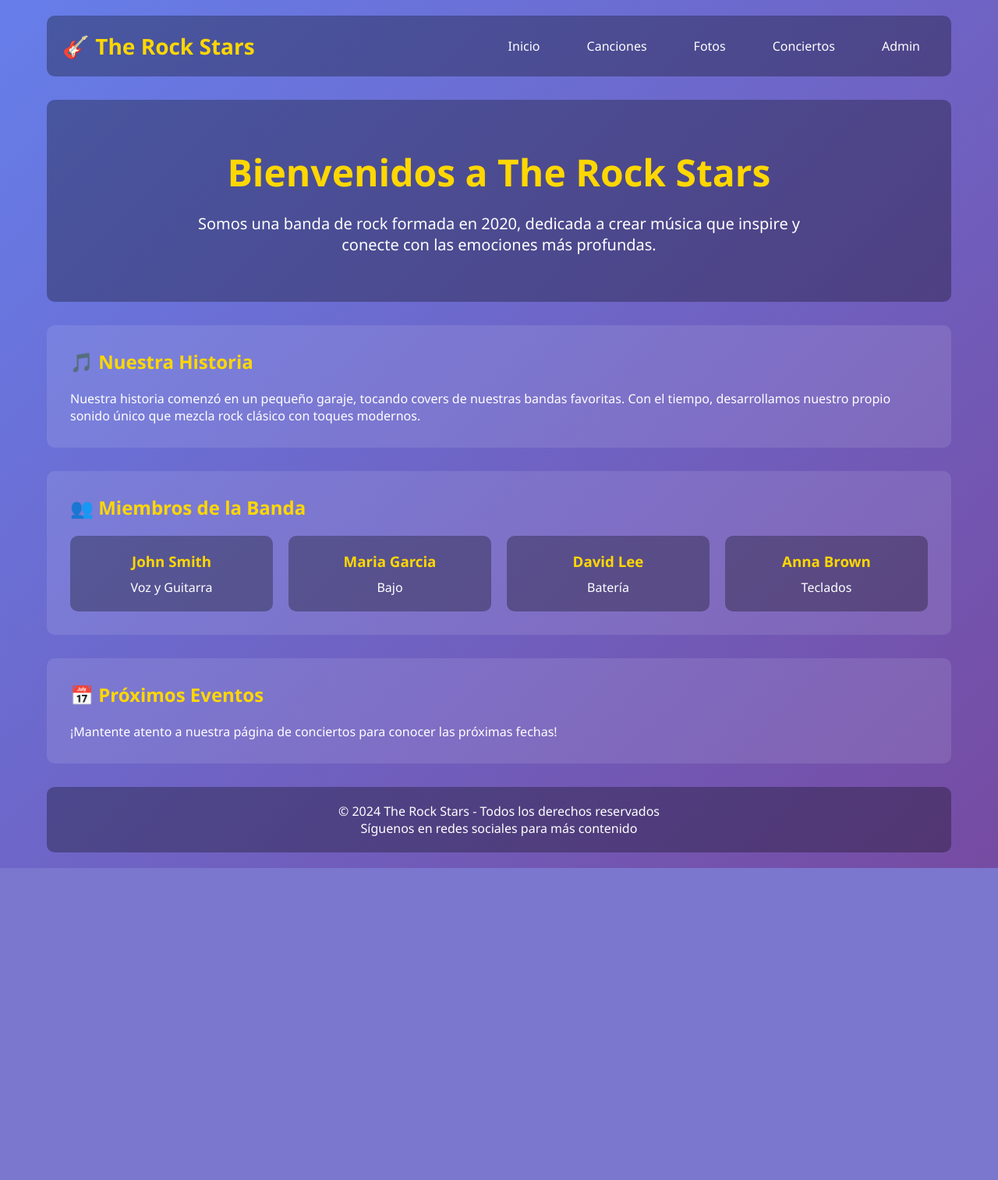
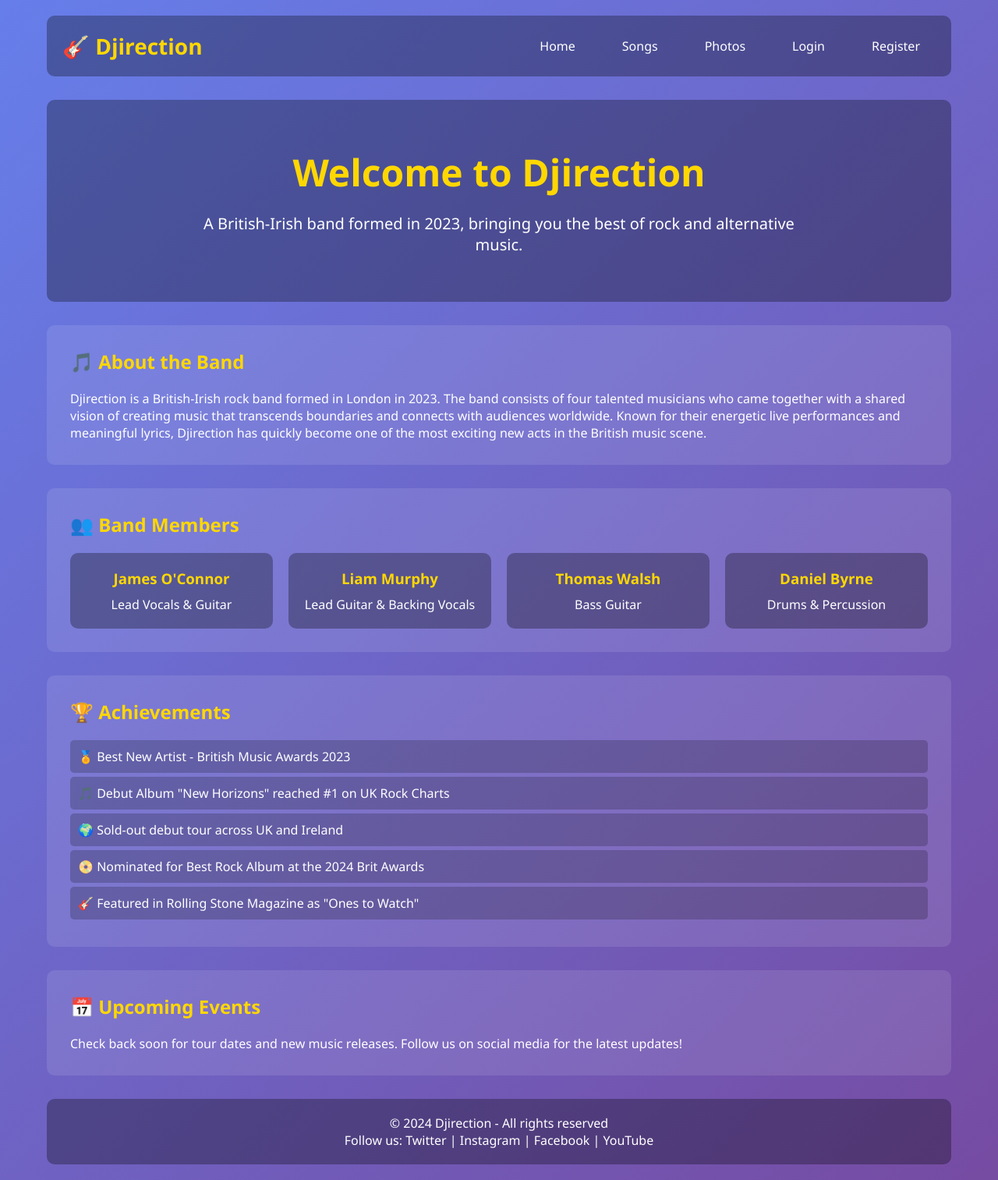
Before and after one commit to devCamayo/Back-end-Development-Capstone, a Django app: page / in a window 1280 px wide. Shown: the whole page at 78% size. Before the commit the page ends 1113 px from the top, so only its background shows below. Run offline with Django 4.2, Linux system fonts and the light colour scheme; parts of the project's set-up code (start-up, migrations or seed data) failed here and were passed over.

Commit message:
cambios finales

```diff
--- a/capstone/templates/home.html
+++ b/capstone/templates/home.html
@@ -1,9 +1,9 @@
 <!DOCTYPE html>
-<html lang="es">
+<html lang="en">
 <head>
     <meta charset="UTF-8">
     <meta name="viewport" content="width=device-width, initial-scale=1.0">
-    <title>The Rock Stars - Banda de Rock</title>
+    <title>Djirection - Official Band Website</title>
     <style>
         * {
             margin: 0;
@@ -112,6 +112,18 @@
             color: #ffd700;
         }
 
+        .achievements {
+            list-style: none;
+            padding: 0;
+        }
+
+        .achievements li {
+            padding: 10px;
+            margin: 5px 0;
+            background: rgba(0,0,0,0.2);
+            border-radius: 5px;
+        }
+
         footer {
             text-align: center;
             padding: 20px;
@@ -126,48 +138,69 @@
         <header>
             <nav>
                 <div class="logo">
-                    <h1>🎸 {{ band_name }}</h1>
+                    <h1>🎸 Djirection</h1>
                 </div>
                 <ul class="nav-links">
-                    <li><a href="/">Inicio</a></li>
-                    <li><a href="/songs/">Canciones</a></li>
-                    <li><a href="/photos/">Fotos</a></li>
-                    <li><a href="/concerts/">Conciertos</a></li>
-                    <li><a href="/admin/">Admin</a></li>
+                    <li><a href="/">Home</a></li>
+                    <li><a href="/songs/">Songs</a></li>
+                    <li><a href="/photos/">Photos</a></li>
+                    <li><a href="/login/">Login</a></li>
+                    <li><a href="/register/">Register</a></li>
                 </ul>
             </nav>
         </header>
 
         <div class="hero">
-            <h1>Bienvenidos a {{ band_name }}</h1>
-            <p>{{ band_description }}</p>
+            <h1>Welcome to Djirection</h1>
+            <p>A British-Irish band formed in 2023, bringing you the best of rock and alternative music.</p>
         </div>
 
         <div class="section">
-            <h2>🎵 Nuestra Historia</h2>
-            <p>{{ band_history }}</p>
+            <h2>🎵 About the Band</h2>
+            <p>Djirection is a British-Irish rock band formed in London in 2023. The band consists of four talented musicians who came together with a shared vision of creating music that transcends boundaries and connects with audiences worldwide. Known for their energetic live performances and meaningful lyrics, Djirection has quickly become one of the most exciting new acts in the British music scene.</p>
         </div>
 
         <div class="section">
-            <h2>👥 Miembros de la Banda</h2>
+            <h2>👥 Band Members</h2>
             <div class="members-grid">
-                {% for member in band_members %}
                 <div class="member-card">
-                    <h3>{{ member.name }}</h3>
-                    <p>{{ member.instrument }}</p>
+                    <h3>James O'Connor</h3>
+                    <p>Lead Vocals & Guitar</p>
                 </div>
-                {% endfor %}
+                <div class="member-card">
+                    <h3>Liam Murphy</h3>
+                    <p>Lead Guitar & Backing Vocals</p>
+                </div>
+                <div class="member-card">
+                    <h3>Thomas Walsh</h3>
+                    <p>Bass Guitar</p>
+                </div>
+                <div class="member-card">
+                    <h3>Daniel Byrne</h3>
+                    <p>Drums & Percussion</p>
+                </div>
             </div>
         </div>
 
         <div class="section">
-            <h2>📅 Próximos Eventos</h2>
-            <p>¡Mantente atento a nuestra página de conciertos para conocer las próximas fechas!</p>
+            <h2>🏆 Achievements</h2>
+            <ul class="achievements">
+                <li>🏅 Best New Artist - British Music Awards 2023</li>
+                <li>🎵 Debut Album "New Horizons" reached #1 on UK Rock Charts</li>
+                <li>🌍 Sold-out debut tour across UK and Ireland</li>
+                <li>📀 Nominated for Best Rock Album at the 2024 Brit Awards</li>
+                <li>🎸 Featured in Rolling Stone Magazine as "Ones to Watch"</li>
+            </ul>
+        </div>
+
+        <div class="section">
+            <h2>📅 Upcoming Events</h2>
+            <p>Check back soon for tour dates and new music releases. Follow us on social media for the latest updates!</p>
         </div>
 
         <footer>
-            <p>&copy; 2024 {{ band_name }} - Todos los derechos reservados</p>
-            <p>Síguenos en redes sociales para más contenido</p>
+            <p>&copy; 2024 Djirection - All rights reserved</p>
+            <p>Follow us: Twitter | Instagram | Facebook | YouTube</p>
         </footer>
     </div>
 </body>
--- a/capstone/urls.py
+++ b/capstone/urls.py
@@ -23,5 +23,7 @@ urlpatterns = [
     path('', views.home, name='home'),
     path('songs/', include('songs.urls')),
     path('photos/', include('photos.urls')),
+    path('login/', views.login_page, name='login'),
+    path('register/', views.register_page, name='register'),
     path('concerts/', include('concerts.urls')),
 ]
--- a/capstone/views.py
+++ b/capstone/views.py
@@ -2,14 +2,27 @@ from django.shortcuts import render
 
 def home(request):
     context = {
-        'band_name': 'The Rock Stars',
-        'band_description': 'Somos una banda de rock formada en 2020, dedicada a crear música que inspire y conecte con las emociones más profundas.',
+        'band_name': 'Djirection',
+        'band_description': 'A British-Irish band formed in 2023, bringing you the best of rock and alternative music.',
         'band_members': [
-            {'name': 'John Smith', 'instrument': 'Voz y Guitarra'},
-            {'name': 'Maria Garcia', 'instrument': 'Bajo'},
-            {'name': 'David Lee', 'instrument': 'Batería'},
-            {'name': 'Anna Brown', 'instrument': 'Teclados'},
+            {'name': 'James O\'Connor', 'instrument': 'Lead Vocals & Guitar'},
+            {'name': 'Liam Murphy', 'instrument': 'Lead Guitar & Backing Vocals'},
+            {'name': 'Thomas Walsh', 'instrument': 'Bass Guitar'},
+            {'name': 'Daniel Byrne', 'instrument': 'Drums & Percussion'},
         ],
-        'band_history': 'Nuestra historia comenzó en un pequeño garaje, tocando covers de nuestras bandas favoritas. Con el tiempo, desarrollamos nuestro propio sonido único que mezcla rock clásico con toques modernos.',
+        'band_history': 'Djirection is a British-Irish rock band formed in London in 2023. The band consists of four talented musicians who came together with a shared vision of creating music that transcends boundaries.',
+        'achievements': [
+            'Best New Artist - British Music Awards 2023',
+            'Debut Album "New Horizons" reached #1 on UK Rock Charts',
+            'Sold-out debut tour across UK and Ireland',
+            'Nominated for Best Rock Album at the 2024 Brit Awards',
+            'Featured in Rolling Stone Magazine as "Ones to Watch"'
+        ]
     }
     return render(request, 'home.html', context)
+
+def login_page(request):
+    return render(request, 'login.html')
+
+def register_page(request):
+    return render(request, 'register.html')
```
Also changed, not shown: capstone/templates/login.html (added, +55 -0 lines), capstone/templates/register.html (added, +57 -0 lines), README.md.
